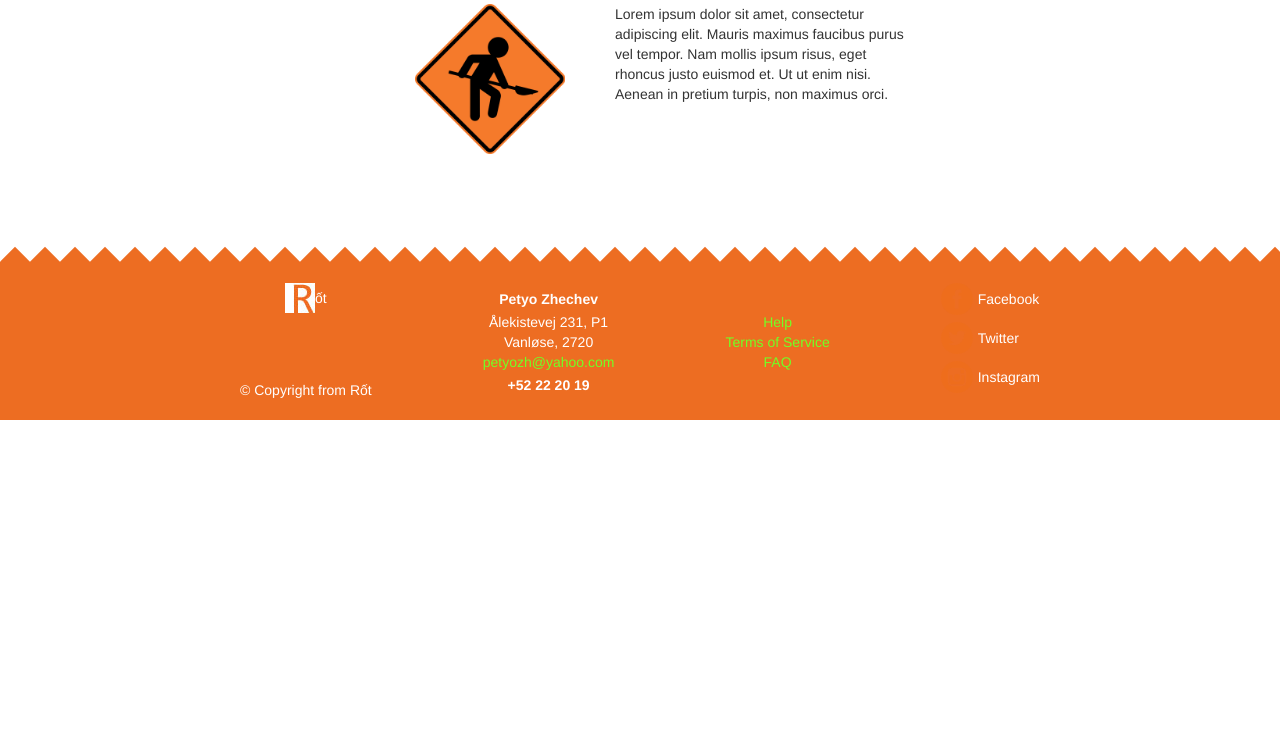
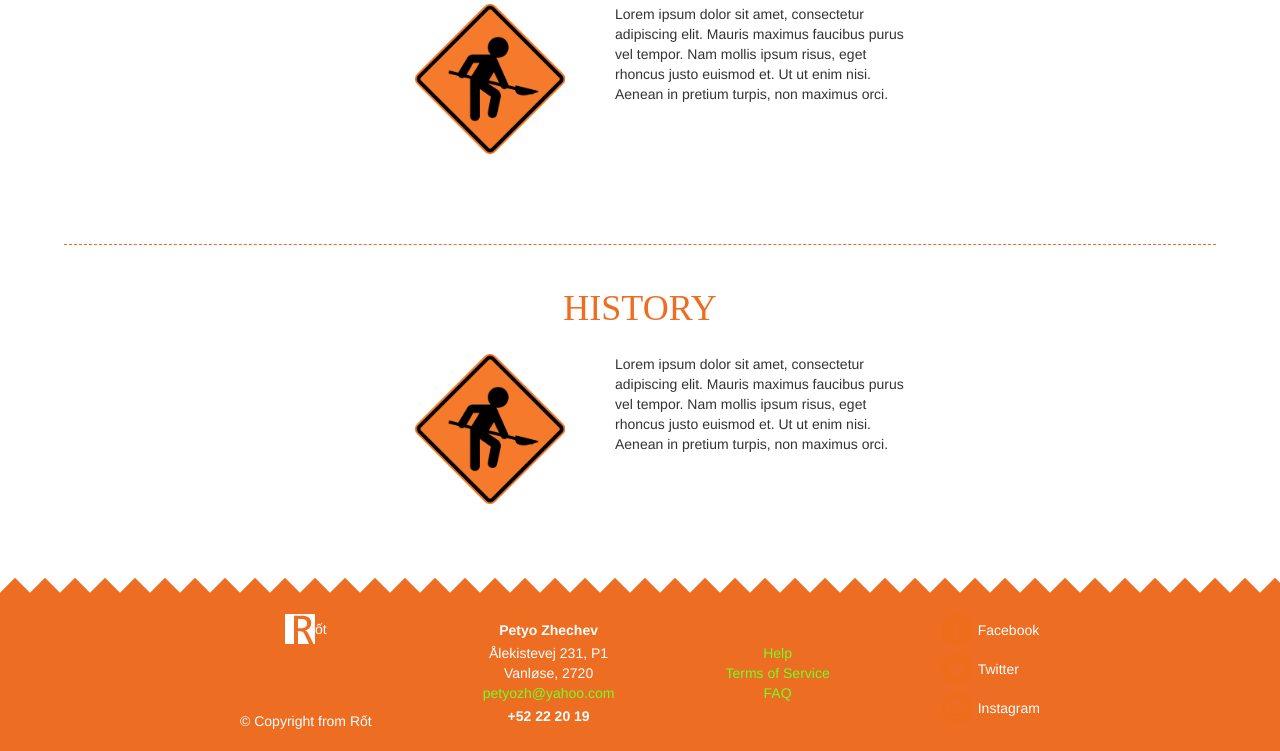
Before and after one commit to zWarMob/webSecurity, a PHP site: page /pages/profile.php in a window 1280 px wide. Shown: the part 367-1118 px from the top of the page. Before the commit the page ends 787 px from the top, so only its background shows below. Run offline with PHP 8.4, Linux system fonts and the light colour scheme; some libraries are stand-ins or nearby versions.

Commit message:
added content

```diff
--- a/pages/profile.php
+++ b/pages/profile.php
@@ -38,6 +38,19 @@ include('../templates/header.php');
             </div>
     </div>
 
+    <hr class="hr-90">
+
+            <div class="f-cl-c m-20">
+                <h1 class="h1-c">HISTORY</h2>
+                <div class="h-200 f-c m-20">
+                            <div class="img-s-150 m-l-r-50">
+                                        <img src="../images/genericItem.png" class="img-100" alt="Profile">
+
+                            </div>
+                            <p class="w-300">Lorem ipsum dolor sit amet, consectetur adipiscing elit. Mauris maximus faucibus purus vel tempor. Nam mollis ipsum risus, eget rhoncus justo euismod et. Ut ut enim nisi. Aenean in pretium turpis, non maximus orci.</p>
+                </div>
+            </div>
+
 
 </div>
 
```
